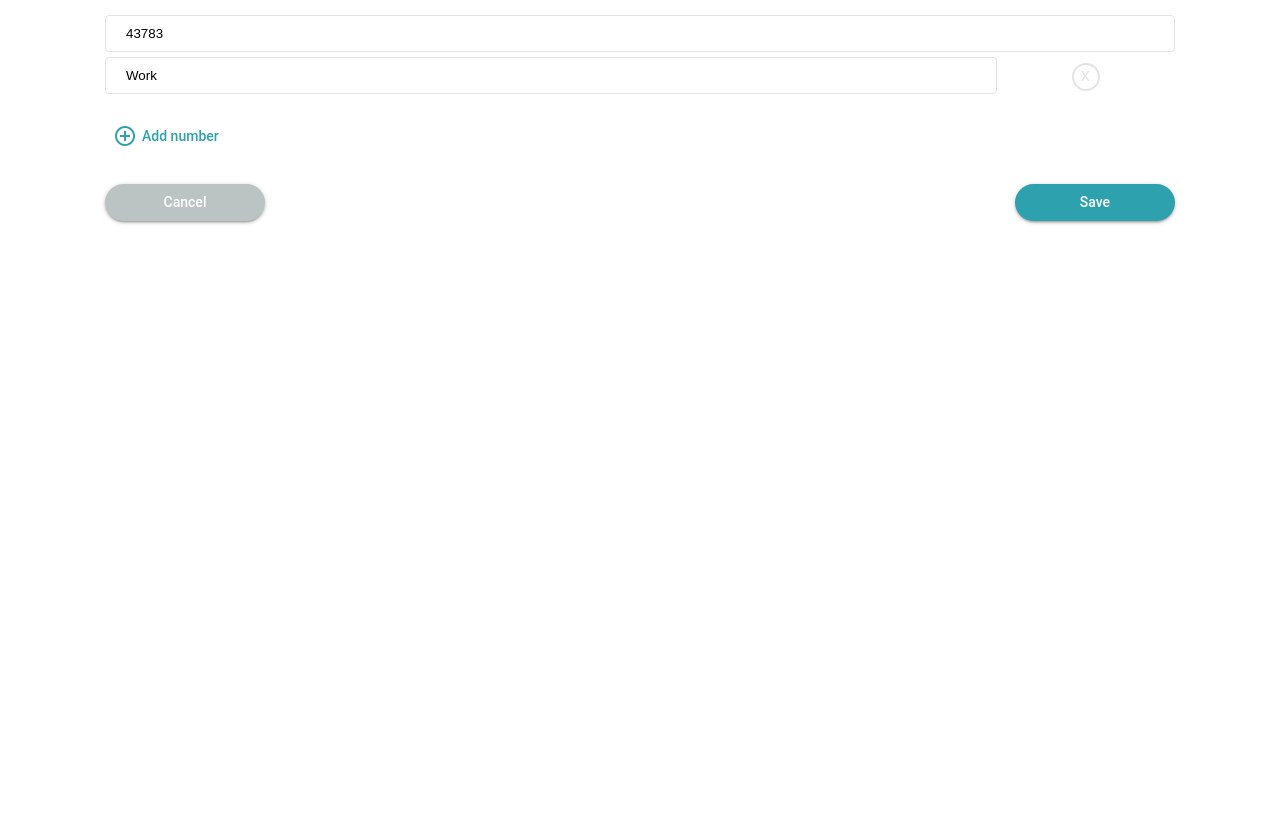
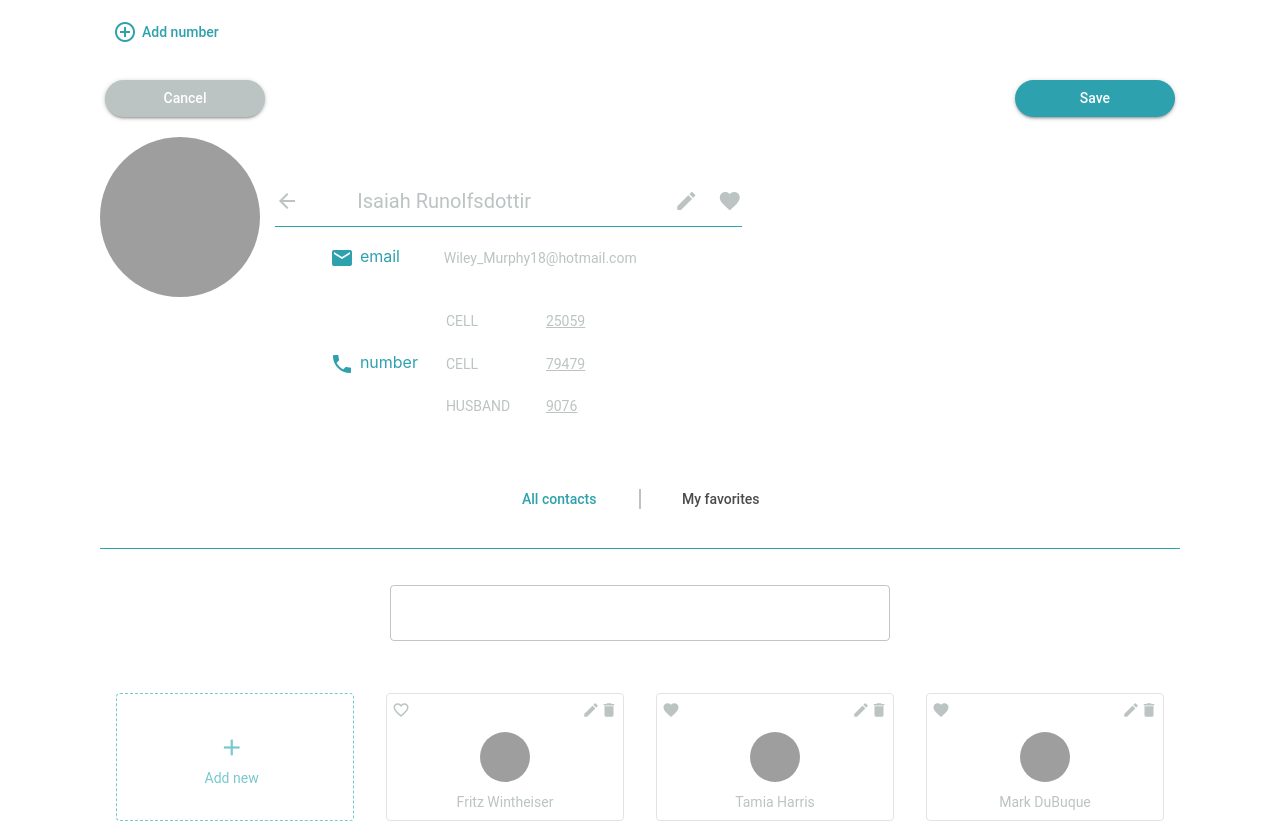
Before and after one commit to mladenkn/react-next-phonebook, a React (Create React App) app: page / in a window 1280 px wide. Shown: the part 880-1703 px from the top of the page. Before the commit the page ends 1121 px from the top, so only its background shows below. Built offline with nearby package versions, Linux system fonts and the light colour scheme; grey boxes are pictures that could not be loaded.

Commit message:
set text color globally, using Typography

```diff
--- a/src/ui-components/AppRoot.tsx
+++ b/src/ui-components/AppRoot.tsx
@@ -4,12 +4,15 @@ import faker from 'faker';
 import ContactDetails from './ContactDetails';
 import { appRootStyle } from '../ui-design/appRoot';
 import { withStyles, WithStyles, AppBar, Toolbar } from "@material-ui/core";
+import { purple } from "@material-ui/core/colors";
 import { createMuiTheme, MuiThemeProvider } from '@material-ui/core/styles';
 import Home from "./Home"
 import ContactEditSection from "./ContactEditSection"
 
 const contacts = generateArray(generateContact, 5, 20);
 const randomContact = faker.random.arrayElement(contacts);
+
+const secondaryThemeColor = purple[500]
 
 const theme = createMuiTheme({
     palette: {
@@ -23,6 +26,10 @@ const theme = createMuiTheme({
             light: '#E3E3E3',
             dark: 'rgba(0, 0, 0, 0.4000000059604645)'
         },
+        text: {
+            primary: '#BBC4C3',
+            secondary: '#2DA1AD',
+        }
     },
 });
 
@@ -43,10 +50,10 @@ const AppContent_ = ({classes}: WithStyles<typeof appRootStyle>) => (
         </header>
         <main className={classes.main}>
             <ContactEditSection contact={randomContact} />
-            {/* <div className={classes.contactDetailsContainer}>
+            <div className={classes.contactDetailsContainer}>
                 <ContactDetails contact={randomContact} />
             </div>
-            <Home /> */}
+            <Home />
         </main>
     </div>
 );
--- a/src/ui-components/ContactDetails.tsx
+++ b/src/ui-components/ContactDetails.tsx
@@ -1,7 +1,7 @@
 import { Contact } from "../models";
 import { contactDetailsStyle } from "../ui-design/contactDetails";
 import { contactDetailsFieldsStyle } from "../ui-design/contactDetailsFields";
-import { List, ListItem, Grid, Avatar, Icon, withStyles, WithStyles, IconButton }
+import { List, ListItem, Grid, Avatar, Icon, withStyles, WithStyles, IconButton, Typography }
     from "@material-ui/core";
 import React from 'react';
 import { ContactFieldLabel, Divider, Emptiness } from "./reusables";
@@ -18,9 +18,8 @@ export const ContactDetails = ({contact, classes}: {contact: Contact} & WithStyl
                     <IconButton className={classes.contentHeadingBackIcon} disableRipple>
                         <Icon color="secondary">arrow_back</Icon>
                     </IconButton>
-                    <Emptiness width="20%" />
-                    <span className={classes.contentHeadingName}>{contact.fullName}</span>
-                    <Emptiness width="40%" />
+                    <Emptiness width="15%" />
+                    <Typography className={classes.contentHeadingName}>{contact.fullName}</Typography>
                     <IconButton className={classes.contentHeadingEditIcon} disableRipple>
                         <Icon color="secondary" className={classes.contentHeadingEditIcon}>edit</Icon>
                     </IconButton>
@@ -48,17 +47,17 @@ const ContactDetailsFields_ = ({contact, classes}: {contact: Contact} & WithStyl
         <ListItem className={classes.field}>
             <ContactFieldLabel icon="email" text="email" className={classes.fieldLabelEmail} />
             <Emptiness width="3.5%" />
-            <div className={classes.fieldValue}>
+            <Typography className={classes.fieldValue}>
                 {contact.email}
-            </div>
+            </Typography>
         </ListItem>
         <ListItem className={classes.field}>
             <ContactFieldLabel icon="phone" text="number" />
             <List className={classes.fieldListValue}>
                 {contact.numbers.map(({label: type, value}) =>
                     <ListItem key={value}>
-                        <div className={classes.numberType}>{type}</div>
-                        <div className={classes.numberValue}>{value}</div>
+                        <Typography className={classes.numberType}>{type}</Typography>
+                        <Typography className={classes.numberValue}>{value}</Typography>
                     </ListItem>
                 )}
             </List>
--- a/src/ui-design/contactDetails.ts
+++ b/src/ui-design/contactDetails.ts
@@ -24,10 +24,10 @@ export const contactDetailsStyle = ({palette}: Theme) => createStyles({
         }
     },
     contentHeadingName : {
-        width: 200,
+        width: 380,
         fontSize: 20,
         // marginLeft: 40,
-        color: palette.secondary.main,
+        // color: palette.secondary.main,
     },
     contentHeadingEditIcon : {
         // marginLeft: 71,
--- a/src/ui-design/contactDetailsFields.ts
+++ b/src/ui-design/contactDetailsFields.ts
@@ -7,18 +7,18 @@ export const contactDetailsFieldsStyle = ({palette}: Theme) => createStyles({
         // marginRight: 15
     },
     fieldValue: {
-        color: palette.secondary.main
+        // color: palette.secondary.main
     },
     fieldListValue: {
 
     },
     numberType: {
-        color: palette.secondary.main,
+        // color: palette.secondary.main,
         width: 100,
         textTransform: 'uppercase'
     },
     numberValue: {
-        color: palette.secondary.main,
+        // color: palette.secondary.main,
         textDecoration: 'underline'
     },
 })
```
